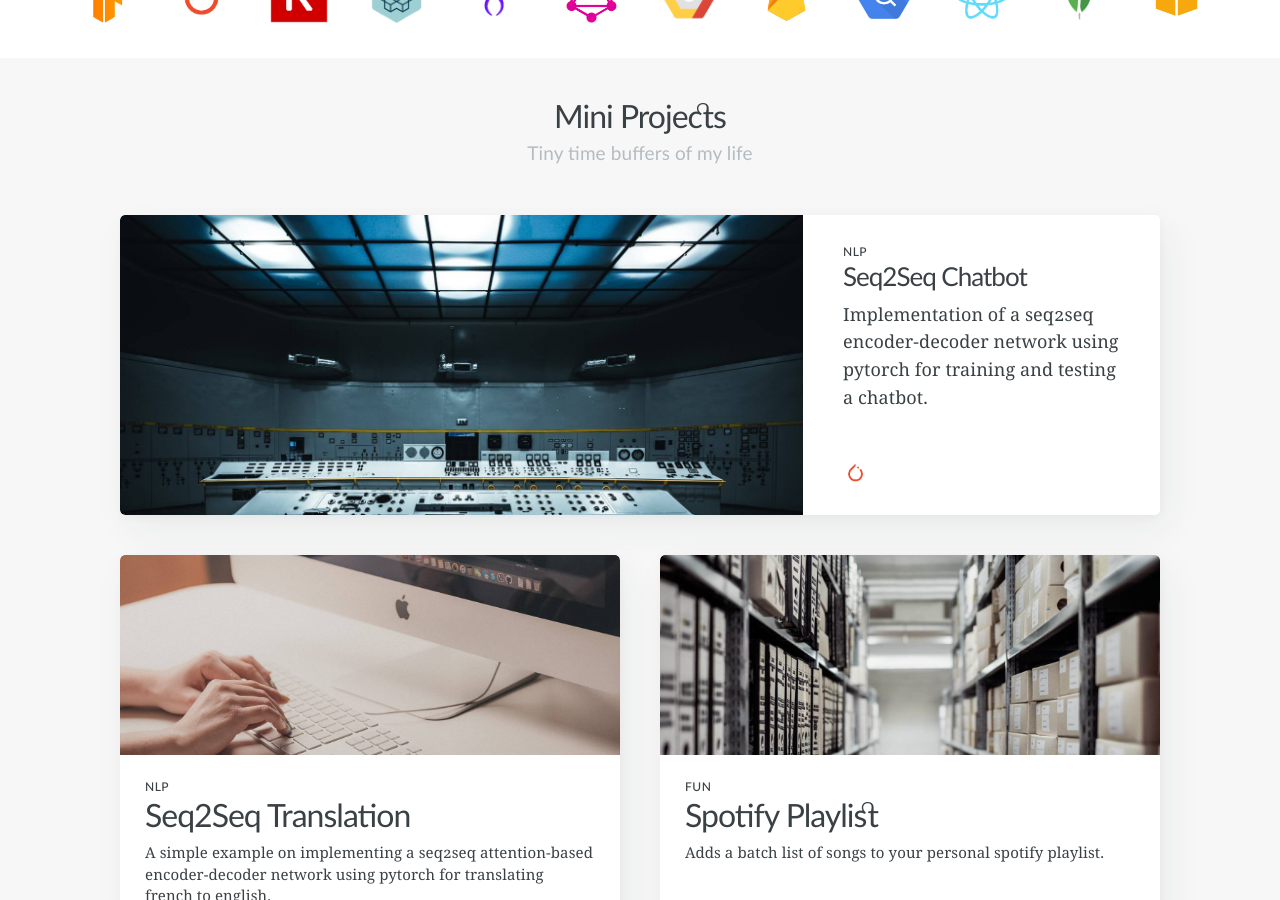
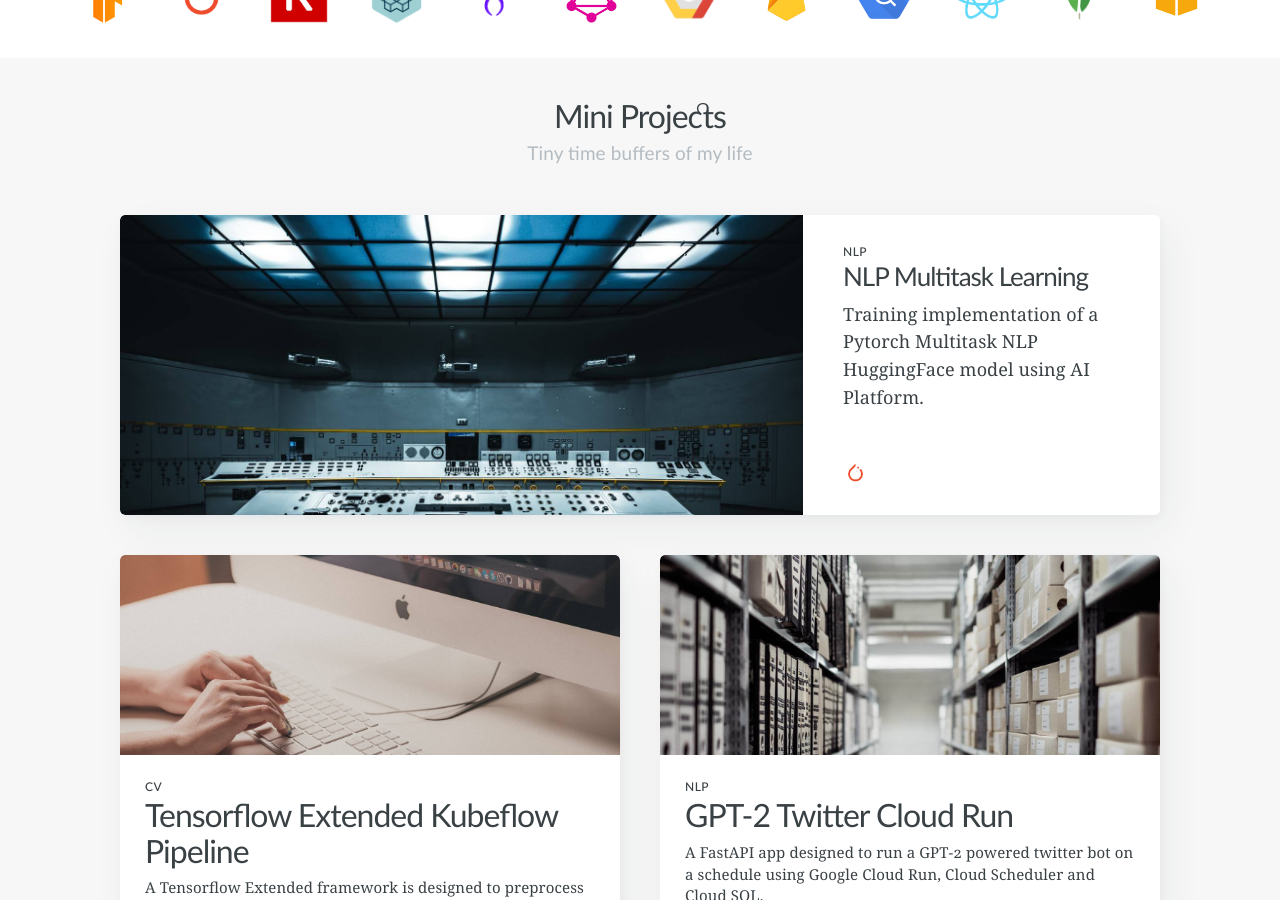
Before and after one commit to AaronGrainer/aarongrainer.github.io, a Jekyll site: the page built from index.html, in a window 1280 px wide and 900 px high, scrolled down 1076 px. Built offline with Jekyll 4.4.1, drawn with Linux system fonts in a browser that asks for light colours; nearby versions of some CDN libraries; the list of posts is cut into pages by our own code; some of the changed text lies outside the part shown.

Commit message:
Updated projects

```diff
--- a/_data/timeline.yml
+++ b/_data/timeline.yml
@@ -8,7 +8,7 @@
   assets: assets/images/timeline/nottingham.jpg
 1:
   index: 1
-  date: 2018 - Present
+  date: 2018 - 2020
   title: Startup
   description: Co-founded a software company specialized in designing service-based architectural solutions. Worked mainly as a
     full-stack developer designing front-end/back-end systems and integrating APIs.
--- a/_includes/author.html
+++ b/_includes/author.html
@@ -25,7 +25,7 @@
         <a class="fab fa-linkedin-in" href="https://{{ site.linkedin_url }}" target="_blank"></a>
         <a class="fab fa-github" href="https://{{ site.github_url }}" target="_blank"></a>
         <a class="fa fa-envelope" href="mailto: {{ site.email }}"></a>
-        <a class="fa fa-pied-piper" href="http://www.piedpiper.com/" target="_blank"></a>
+        <!-- <a class="fa fa-pied-piper" href="http://www.piedpiper.com/" target="_blank"></a> -->
       </section>
     </footer>
   </article>
--- a/_posts/2019-06-19-spotify-playlist.md
+++ /dev/null
@@ -1,9 +0,0 @@
----
-cover:  assets/images/mini-projects/cover-image/tags.jpg
-title: Spotify Playlist
-tags: [FUN]
-platform: python
-github-url: https://github.com/AaronGrainer/python-spotify-playlist
----
-
-Adds a batch list of songs to your personal spotify playlist.
--- a/_posts/2019-07-31-pytorch-chatbot.md
+++ /dev/null
@@ -1,9 +0,0 @@
----
-cover:  assets/images/mini-projects/cover-image/advanced.jpg
-title: Seq2Seq Chatbot
-tags: [NLP]
-platform: pytorch
-github-url: https://github.com/AaronGrainer/pytorch-chatbot
----
-
-Implementation of a seq2seq encoder-decoder network using pytorch for training and testing a chatbot.
--- /dev/null
+++ b/_posts/2020-05-06-gpt2-twitter-cloud-run.md
@@ -0,0 +1,9 @@
+---
+cover:  assets/images/mini-projects/cover-image/tags.jpg
+title: GPT-2 Twitter Cloud Run
+tags: [NLP]
+platform: python
+github-url: https://github.com/AaronGrainer/gpt2-twitter-cloud-run
+---
+
+A FastAPI app designed to run a GPT-2 powered twitter bot on a schedule using Google Cloud Run, Cloud Scheduler and Cloud SQL.
--- /dev/null
+++ b/_posts/2020-06-04-tfx-kubeflow-pipeline.md
@@ -0,0 +1,9 @@
+---
+cover:  assets/images/mini-projects/cover-image/writing.jpg
+title: Tensorflow Extended Kubeflow Pipeline
+tags: [CV]
+platform: tensorflow
+github-url: https://github.com/AaronGrainer/tfx-kubeflow-pipeline
+---
+
+A Tensorflow Extended framework is designed to preprocess raw data from bigquery, trained using deep learning, where the model will be evaluated against previous blessing versions and automatically deployed to a production ready serving platform.
--- /dev/null
+++ b/_posts/2020-07-03-pytorch-nlp-multitask.md
@@ -0,0 +1,9 @@
+---
+cover:  assets/images/mini-projects/cover-image/advanced.jpg
+title: NLP Multitask Learning
+tags: [NLP]
+platform: pytorch
+github-url: https://github.com/AaronGrainer/pytorch-nlp-multitask
+---
+
+Training implementation of a Pytorch Multitask NLP HuggingFace model using AI Platform.
```
Also changed, not shown: _posts/2019-07-28-pytorch-seq2seq-translation copy.md (deleted, +0 -9 lines), 1 other file.
